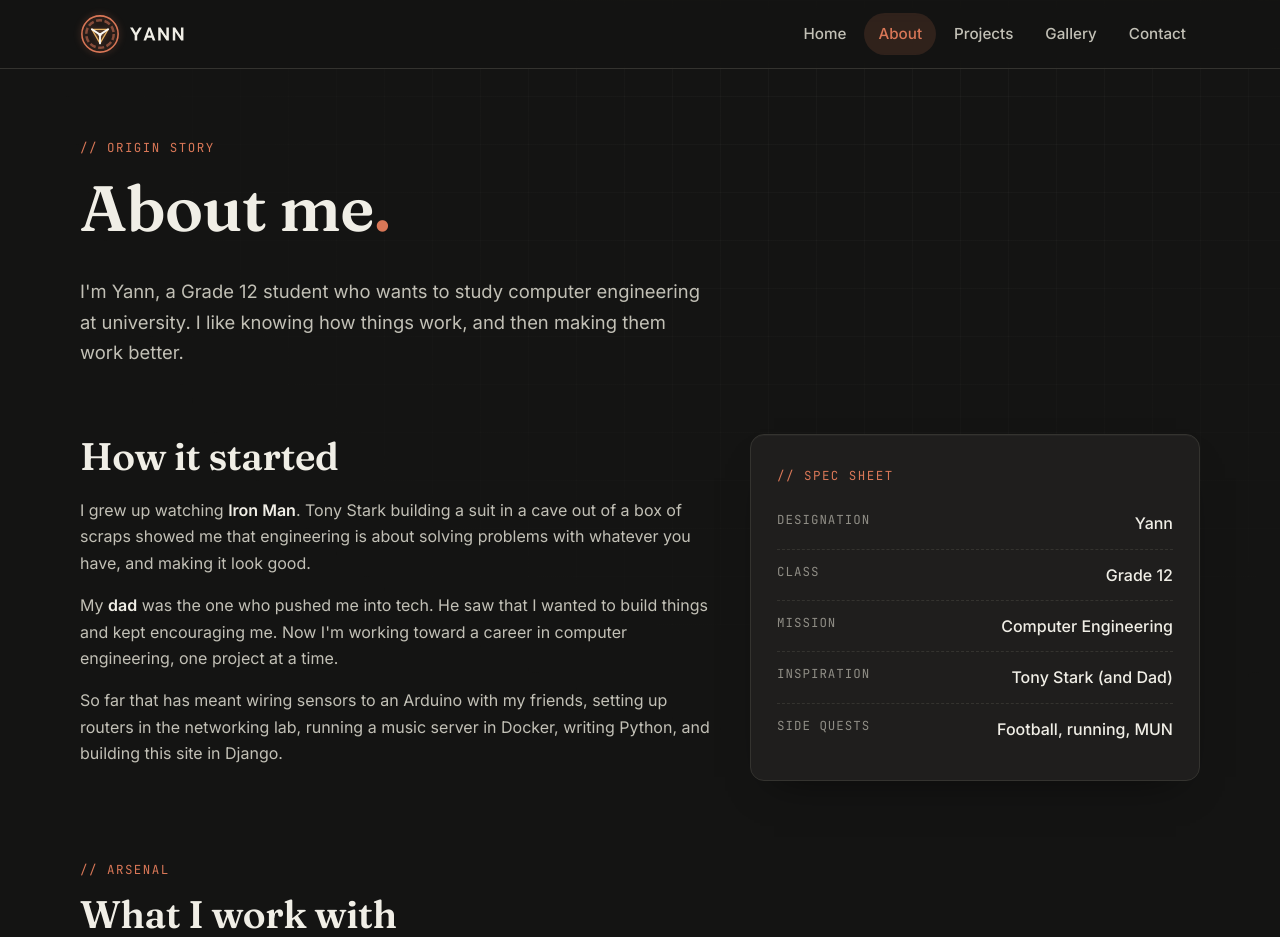
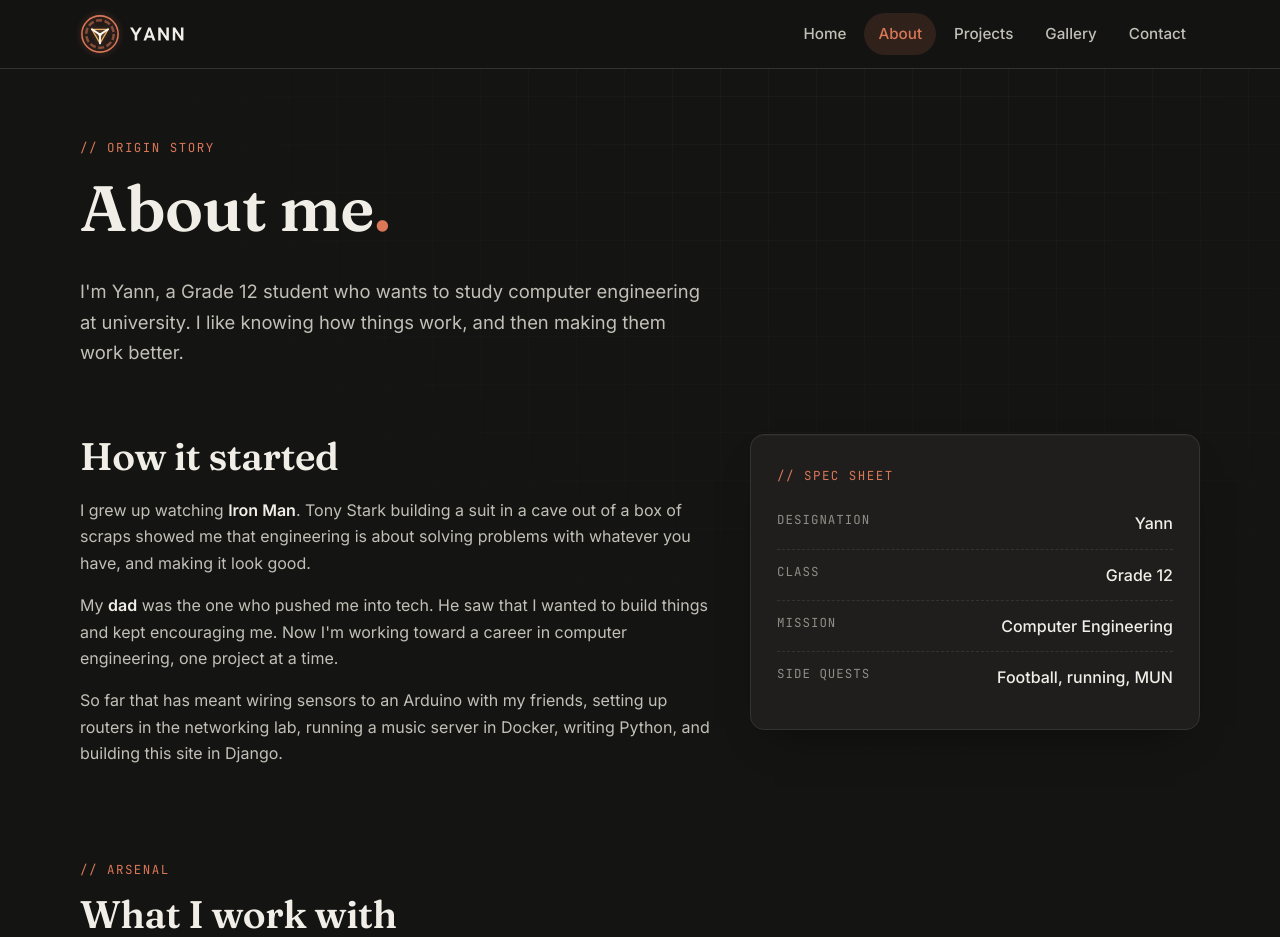
Before and after one commit to yann-4/my-portfolio-2026, a Django app: page /about/ in a window 1280 px wide. Shown: the top 937 px of the page. Run offline with Django 5.2, Linux system fonts and the light colour scheme.

Commit message:
updated about page

```diff
--- a/templates/about.html
+++ b/templates/about.html
@@ -40,7 +40,6 @@
                 <div><dt class="mono">Designation</dt><dd>Yann</dd></div>
                 <div><dt class="mono">Class</dt><dd>Grade 12</dd></div>
                 <div><dt class="mono">Mission</dt><dd>Computer Engineering</dd></div>
-                <div><dt class="mono">Inspiration</dt><dd>Tony Stark (and Dad)</dd></div>
                 <div><dt class="mono">Side quests</dt><dd>Football, running, MUN</dd></div>
             </dl>
         </aside>
```
Also changed, not shown: db.sqlite3 (added).
